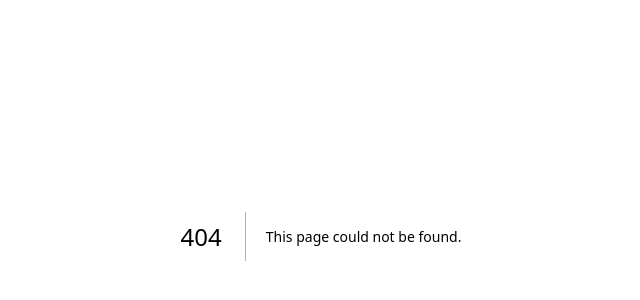
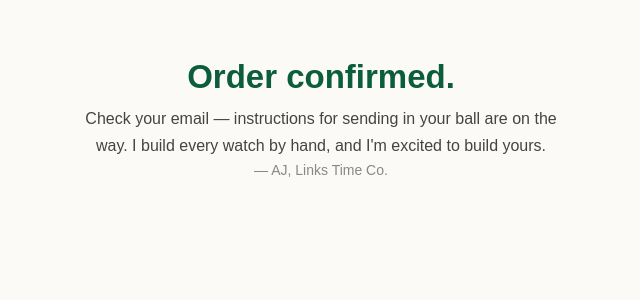
Before and after one commit to andrewwhitesides7-ship-it/linktimeco, a Next.js app: page /success in a window 1280 px wide. Before the commit this address had no page. Shown: the part 164-464 px from the top of the page, without its empty margins (319-959 px from the left). Built offline with nearby package versions, Linux system fonts and the light colour scheme.

Commit message:
Add Success page for order confirmation

```diff
--- /dev/null
+++ b/app/success/page.jsx
@@ -0,0 +1,23 @@
+export default function Success() {
+  return (
+    <main
+      style={{
+        display: "grid",
+        placeItems: "center",
+        minHeight: "70vh",
+        textAlign: "center",
+        padding: "1rem",
+        fontFamily: "Arial, sans-serif",
+      }}
+    >
+      <div style={{ maxWidth: 480 }}>
+        <h1 style={{ color: "#0b5d3b" }}>Order confirmed.</h1>
+        <p style={{ color: "#444", fontSize: 16 }}>
+          Check your email — instructions for sending in your ball are on the
+          way. I build every watch by hand, and I'm excited to build yours.
+        </p>
+        <p style={{ color: "#888", fontSize: 14 }}>— AJ, Links Time Co.</p>
+      </div>
+    </main>
+  );
+}
```
